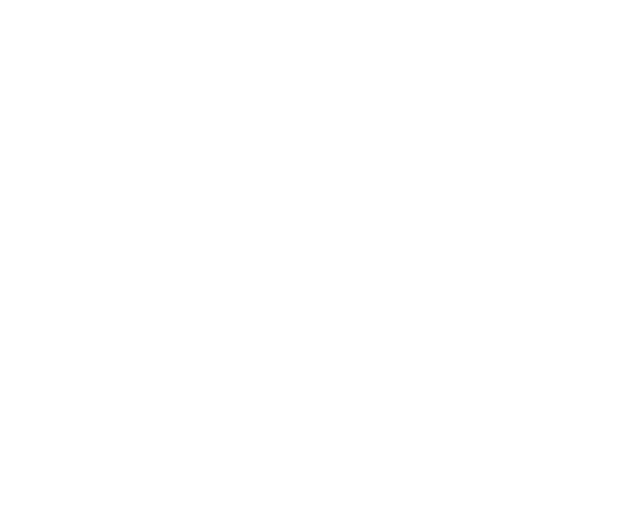
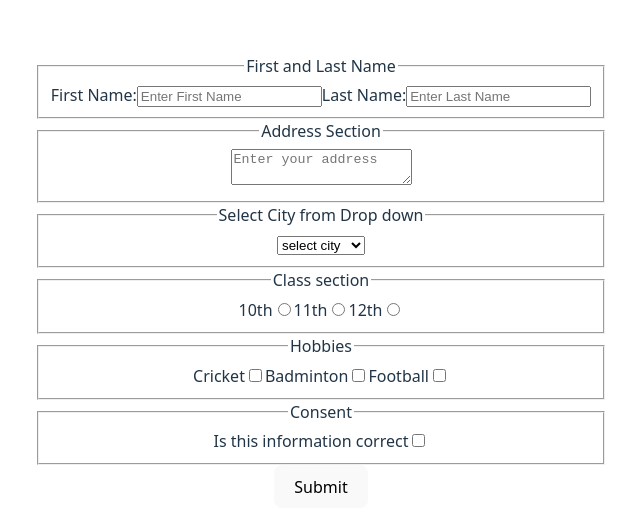
Before and after one commit to ssbhatnagar/React_Codes, a React (Vite) app in the folder react-practice/: page /input in a window 1280 px wide. Before the commit this address had no page. Shown: the part 119-650 px from the top of the page, without its empty margins (319-959 px from the left). Built offline with nearby package versions, Linux system fonts and the light colour scheme.

Commit message:
feat: form

```diff
--- a/react-practice/src/App.jsx
+++ b/react-practice/src/App.jsx
@@ -19,6 +19,7 @@
 import ProgressBar from './components/ProgressBar/ProgressBar'
 import StarRating from './components/StarRating/StarRating'
 import TicTacToe from './components/TicTacToe/TicTacToe'
+import InputTypes from './components/InputTypes/InputTypes'
 
 function App() {
   return (
@@ -38,6 +39,7 @@
       <Route path='/progress' element={<ProgressBar/>} />
       <Route path='/star' element={<StarRating/>} />
       <Route path='/tictactoe' element={<TicTacToe/>}/>
+      <Route path='/input' element ={<InputTypes/>}/>
     </Routes>
   )
 }
--- /dev/null
+++ b/react-practice/src/components/InputTypes/InputTypes.jsx
@@ -0,0 +1,160 @@
+import React, { useState, useEffect } from "react";;
+
+// const initialData = {
+//     firstName: "", // text
+//     lastName: "", // text
+//     address: "", // textarea
+//     city: "", //drop down
+//     class: "", // radio
+//     hobbies: [""], // checkbox
+//     consent: false // checkbox
+
+// }
+
+
+function InputTypes() {
+
+    const initialData = {
+    firstName: "", // text
+    lastName: "", // text
+    address: "", // textarea
+    city: "", //drop down
+    class: "", // radio
+    hobbies: [], // checkbox
+    consent: false // checkbox
+
+}
+    const [data, setData] = useState(() => {
+        const savedData = localStorage.getItem("formData")
+        return savedData ? JSON.parse(savedData) : initialData
+    });
+
+    useEffect(() => {
+        localStorage.setItem("formData", JSON.stringify(data))
+    }, [data])
+
+
+    function handleFromData(e){
+        const {name, value, type, checked} = e.target
+
+        if(name === "consent"){
+            setData((prev) => (
+            {...prev, consent:checked}
+            ))
+        }
+        else if (name === "hobbies"){
+            setData((prev) => {
+                const updatedHobbies = checked ? [...prev.hobbies, value] : prev.hobbies.filter((h) => h !== value);
+                return {...prev, hobbies: updatedHobbies}
+            })
+        }
+        else{
+            setData((prev) => (
+                {...prev, [name]:value}
+            ))
+        }
+    }
+
+    function handleSubmit(e){
+        e.preventDefault();
+        console.log(data)
+    }
+
+    return (
+        <div>
+            <form onSubmit={handleSubmit}>
+                <div>
+                    {/* text field */}
+                    <fieldset>
+                        <legend>First and Last Name</legend>
+                        <label>
+                            First Name:
+                            <input
+                                type="text"
+                                value={data.firstName}
+                                name="firstName"
+                                placeholder="Enter First Name"
+                                onChange={handleFromData}
+                            />
+                        </label>
+                        <label>
+                            Last Name:
+                            <input
+                                type="text"
+                                value={data.lastName}
+                                name="lastName"
+                                placeholder = "Enter Last Name"
+                                onChange={handleFromData}
+                            />
+                        </label>
+                    </fieldset>
+                    <fieldset>
+                        <legend>Address Section</legend>
+                        <textarea
+                        name="address"
+                        value={data.address}
+                        placeholder="Enter your address"
+                        onChange={handleFromData}
+                        />
+                    </fieldset>
+                    <fieldset>
+                        <legend>Select City from Drop down</legend>
+                        <select value={data.city} name="city" onChange={handleFromData}>
+                            <option value="" disabled>select city</option>
+                        {[ "Delhi", "Pune", "Hyderabad"].map((citi)=>
+                        <option key={citi} value={citi}>{citi}</option>
+                         )}
+                         </select>
+                    </fieldset>
+                    <fieldset>
+                        <legend>Class section</legend>
+                        {["10th", "11th", "12th"].map((cls) =>
+                        <label key={cls}>
+                            {cls}
+                            <input
+                            type="radio"
+                            name="class"
+                            value={cls}
+                            checked={data.class === cls}
+                            onChange={handleFromData}
+                            />
+                        </label>
+                        )}
+                    </fieldset>
+                    <fieldset>
+                        <legend>Hobbies</legend>
+                        {["Cricket", "Badminton", "Football"].map((hobb) =>
+                        <label key={hobb}>
+                            {hobb}
+                        <input
+                        type="checkbox"
+                        value={hobb}
+                        checked={data.hobbies.includes(hobb)}
+                        name="hobbies"
+                        onChange={handleFromData}
+                        />
+                        </label>
+                        )}
+                    </fieldset>
+                    <fieldset>
+                        <legend>Consent</legend>
+                        <label>Is this information correct</label>
+                        <input
+                        type="checkbox"
+                        name="consent"
+                        checked={data.consent}
+                        onChange={handleFromData}
+                        />
+                    </fieldset>
+                </div>
+                <div>
+                    {console.log(data)}
+                </div>
+                <button type="submit">Submit</button>
+            </form>
+        </div>
+    )
+
+}
+
+export default InputTypes;
--- a/react-practice/src/pages/Home.jsx
+++ b/react-practice/src/pages/Home.jsx
@@ -17,7 +17,8 @@
     {name: 'BgColorChanger', path: '/color'},
     {name: 'Star Rating', path:'/star'},
     {name: 'Progress Bar', path:'/progress'},
-    {name: 'Tic Tac Toe', path: '/tictactoe'}
+    {name: 'Tic Tac Toe', path: '/tictactoe'},
+    {name: 'Input Types', path: '/input'}
   ]
 
   return (
```
